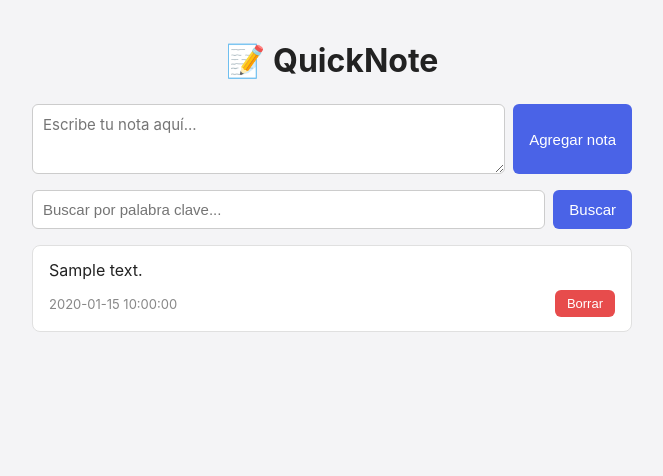
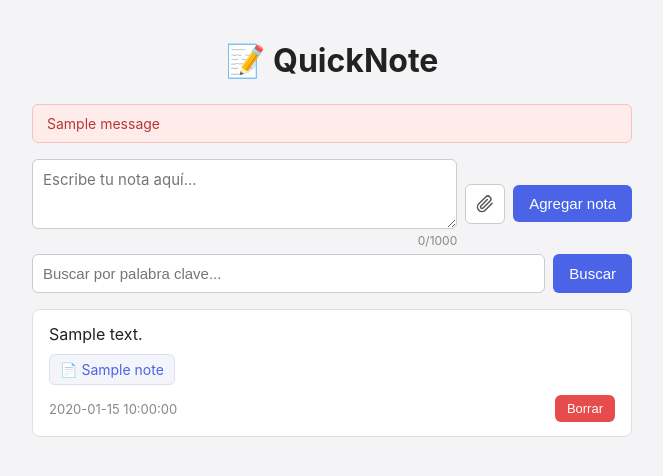
Before and after one commit to CesarrLozanoch/quicknote-web, a Flask app: page / in a window 1280 px wide. Shown: the top 476 px of the page, without its empty margins (308-971 px from the left). Run offline with Flask 3, Linux system fonts and the light colour scheme; one stand-in notice (Sample message) is shown; a database or web service that is not in the repository returns one stand-in record (values such as "Sample title"); some libraries are stand-ins or nearby versions.

Commit message:
Agregar contador de caracteres y adjuntos de archivos a las notas
Limita las notas a 1000 caracteres con contador en tiempo real (validado
tambien en el backend), y permite adjuntar una imagen o PDF (max 5MB) a
cada nota, guardado en /uploads con nombre unico y referenciado en la
tabla notes via migracion aditiva.

Co-Authored-By: Claude Sonnet 5 <noreply@anthropic.com>

```diff
--- a/app.py
+++ b/app.py
@@ -1,14 +1,35 @@
 import os
+import uuid
 from datetime import datetime
 
 import psycopg2
 import psycopg2.extras
 from dotenv import load_dotenv
-from flask import Flask, g, redirect, render_template, request, url_for
+from flask import (
+    Flask,
+    flash,
+    g,
+    redirect,
+    render_template,
+    request,
+    send_from_directory,
+    url_for,
+)
+from werkzeug.utils import secure_filename
 
 load_dotenv()
 
 app = Flask(__name__)
+app.secret_key = os.environ.get("SECRET_KEY", "dev-secret-key-cambiar-en-produccion")
+
+UPLOAD_FOLDER = os.path.join(app.root_path, "uploads")
+ALLOWED_EXTENSIONS = {"jpg", "jpeg", "png", "gif", "webp", "pdf"}
+MAX_FILE_SIZE = 5 * 1024 * 1024  # 5 MB
+
+os.makedirs(UPLOAD_FOLDER, exist_ok=True)
+
+# Un poco mas que MAX_FILE_SIZE para dejar margen al resto del formulario.
+app.config["MAX_CONTENT_LENGTH"] = MAX_FILE_SIZE + (1 * 1024 * 1024)
 
 DATABASE_URL = os.environ.get("DATABASE_URL")
 
@@ -32,6 +53,16 @@ def close_db(exception=None):
         db.close()
 
 
+def allowed_file(filename):
+    return "." in filename and filename.rsplit(".", 1)[1].lower() in ALLOWED_EXTENSIONS
+
+
+@app.errorhandler(413)
+def file_too_large(_error):
+    flash("El archivo adjunto no puede superar los 5MB.")
+    return redirect(url_for("index"))
+
+
 @app.route("/", methods=["GET"])
 def index():
     query = request.args.get("q", "").strip()
@@ -48,27 +79,74 @@ def index():
     return render_template("index.html", notes=notes, query=query)
 
 
+MAX_CONTENT_CHARS = 1000
+
+
 @app.route("/add", methods=["POST"])
 def add_note():
     content = request.form.get("content", "").strip()
-    if content:
-        created_at = datetime.now().strftime("%d/%m/%Y %H:%M")
-        db = get_db()
-        with db.cursor() as cur:
-            cur.execute(
-                "INSERT INTO notes (content, created_at) VALUES (%s, %s)",
-                (content, created_at),
-            )
-        db.commit()
+
+    if not content:
+        return redirect(url_for("index"))
+
+    if len(content) > MAX_CONTENT_CHARS:
+        flash(f"La nota no puede superar los {MAX_CONTENT_CHARS} caracteres.")
+        return redirect(url_for("index"))
+
+    attachment_filename = None
+    attachment_original_name = None
+
+    file = request.files.get("attachment")
+    if file and file.filename:
+        if not allowed_file(file.filename):
+            flash("Solo se permiten imágenes (jpg, png, gif, webp) o archivos PDF.")
+            return redirect(url_for("index"))
+
+        file.seek(0, os.SEEK_END)
+        size = file.tell()
+        file.seek(0)
+        if size > MAX_FILE_SIZE:
+            flash("El archivo adjunto no puede superar los 5MB.")
+            return redirect(url_for("index"))
+
+        extension = file.filename.rsplit(".", 1)[1].lower()
+        attachment_filename = f"{uuid.uuid4().hex}.{extension}"
+        attachment_original_name = secure_filename(file.filename)
+        file.save(os.path.join(UPLOAD_FOLDER, attachment_filename))
+
+    created_at = datetime.now().strftime("%d/%m/%Y %H:%M")
+    db = get_db()
+    with db.cursor() as cur:
+        cur.execute(
+            """
+            INSERT INTO notes (content, created_at, attachment_filename, attachment_original_name)
+            VALUES (%s, %s, %s, %s)
+            """,
+            (content, created_at, attachment_filename, attachment_original_name),
+        )
+    db.commit()
     return redirect(url_for("index"))
+
+
+@app.route("/uploads/<path:filename>")
+def uploaded_file(filename):
+    return send_from_directory(UPLOAD_FOLDER, filename)
 
 
 @app.route("/delete/<int:note_id>", methods=["POST"])
 def delete_note(note_id):
     db = get_db()
     with db.cursor() as cur:
+        cur.execute("SELECT attachment_filename FROM notes WHERE id = %s", (note_id,))
+        note = cur.fetchone()
         cur.execute("DELETE FROM notes WHERE id = %s", (note_id,))
     db.commit()
+
+    if note and note["attachment_filename"]:
+        file_path = os.path.join(UPLOAD_FOLDER, note["attachment_filename"])
+        if os.path.exists(file_path):
+            os.remove(file_path)
+
     return redirect(url_for("index"))
 
 
--- /dev/null
+++ b/static/script.js
@@ -0,0 +1,57 @@
+const MAX_CHARS = 1000;
+
+const textarea = document.getElementById("note-content");
+const counter = document.getElementById("char-counter");
+
+function updateCounter() {
+    const length = textarea.value.length;
+    counter.textContent = `${length}/${MAX_CHARS}`;
+
+    counter.classList.remove("counter-warning", "counter-danger");
+    if (length >= MAX_CHARS) {
+        counter.classList.add("counter-danger");
+    } else if (length >= 900) {
+        counter.classList.add("counter-warning");
+    }
+}
+
+if (textarea && counter) {
+    textarea.addEventListener("input", updateCounter);
+    updateCounter();
+}
+
+const ALLOWED_EXTENSIONS = ["jpg", "jpeg", "png", "gif", "webp", "pdf"];
+const MAX_FILE_SIZE = 5 * 1024 * 1024; // 5 MB
+
+const attachmentInput = document.getElementById("attachment");
+const attachmentName = document.getElementById("attachment-name");
+
+if (attachmentInput && attachmentName) {
+    attachmentInput.addEventListener("change", () => {
+        const file = attachmentInput.files[0];
+        attachmentName.classList.remove("attachment-error");
+
+        if (!file) {
+            attachmentName.textContent = "";
+            return;
+        }
+
+        const extension = file.name.split(".").pop().toLowerCase();
+
+        if (!ALLOWED_EXTENSIONS.includes(extension)) {
+            attachmentName.textContent = "Solo se permiten imágenes (jpg, png, gif, webp) o archivos PDF.";
+            attachmentName.classList.add("attachment-error");
+            attachmentInput.value = "";
+            return;
+        }
+
+        if (file.size > MAX_FILE_SIZE) {
+            attachmentName.textContent = "El archivo adjunto no puede superar los 5MB.";
+            attachmentName.classList.add("attachment-error");
+            attachmentInput.value = "";
+            return;
+        }
+
+        attachmentName.textContent = `📎 ${file.name}`;
+    });
+}
--- a/static/style.css
+++ b/static/style.css
@@ -20,6 +20,22 @@ h1 {
     margin-bottom: 24px;
 }
 
+.flash-messages {
+    list-style: none;
+    padding: 0;
+    margin: 0 0 16px;
+}
+
+.flash-message {
+    background-color: #fdecea;
+    color: #b93636;
+    border: 1px solid #f5c2c0;
+    border-radius: 6px;
+    padding: 10px 14px;
+    font-size: 14px;
+    margin-bottom: 8px;
+}
+
 .note-form,
 .search-form {
     display: flex;
@@ -27,8 +43,13 @@ h1 {
     margin-bottom: 16px;
 }
 
+.note-input-wrapper {
+    flex: 1;
+    display: flex;
+    flex-direction: column;
+}
+
 .note-form textarea {
-    flex: 1;
     min-height: 70px;
     padding: 10px;
     font-size: 15px;
@@ -36,6 +57,88 @@ h1 {
     border-radius: 6px;
     resize: vertical;
     font-family: inherit;
+}
+
+.char-counter {
+    align-self: flex-end;
+    font-size: 12px;
+    color: #888;
+    margin-top: 4px;
+}
+
+.char-counter.counter-warning {
+    color: #d98a00;
+    font-weight: 600;
+}
+
+.char-counter.counter-danger {
+    color: #e74c4c;
+    font-weight: 600;
+}
+
+.note-actions {
+    display: flex;
+    align-items: center;
+    gap: 8px;
+}
+
+.clip-btn {
+    display: flex;
+    align-items: center;
+    justify-content: center;
+    width: 40px;
+    height: 40px;
+    border: 1px solid #ccc;
+    border-radius: 6px;
+    color: #555;
+    cursor: pointer;
+    background: white;
+    flex-shrink: 0;
+}
+
+.clip-btn:hover {
+    background-color: #f0f0f0;
+    color: #4a63e7;
+}
+
+.attachment-name {
+    display: block;
+    font-size: 12px;
+    color: #666;
+    margin: -10px 0 16px;
+}
+
+.attachment-name.attachment-error {
+    color: #e74c4c;
+}
+
+.note-attachment {
+    margin-bottom: 10px;
+}
+
+.attachment-thumb {
+    max-width: 160px;
+    max-height: 160px;
+    border-radius: 6px;
+    border: 1px solid #e0e0e0;
+    display: block;
+}
+
+.attachment-pdf {
+    display: inline-flex;
+    align-items: center;
+    gap: 6px;
+    color: #4a63e7;
+    text-decoration: none;
+    font-size: 14px;
+    background: #f4f5fb;
+    border: 1px solid #dde0f5;
+    border-radius: 6px;
+    padding: 6px 10px;
+}
+
+.attachment-pdf:hover {
+    text-decoration: underline;
 }
 
 .search-form input[type="text"] {
--- a/templates/index.html
+++ b/templates/index.html
@@ -10,10 +10,32 @@
     <div class="container">
         <h1>📝 QuickNote</h1>
 
-        <form action="{{ url_for('add_note') }}" method="POST" class="note-form">
-            <textarea name="content" placeholder="Escribe tu nota aquí..." required></textarea>
-            <button type="submit">Agregar nota</button>
+        {% with messages = get_flashed_messages() %}
+            {% if messages %}
+                <ul class="flash-messages">
+                    {% for message in messages %}
+                        <li class="flash-message">{{ message }}</li>
+                    {% endfor %}
+                </ul>
+            {% endif %}
+        {% endwith %}
+
+        <form action="{{ url_for('add_note') }}" method="POST" class="note-form" enctype="multipart/form-data">
+            <div class="note-input-wrapper">
+                <textarea id="note-content" name="content" placeholder="Escribe tu nota aquí..." maxlength="1000" required></textarea>
+                <span id="char-counter" class="char-counter">0/1000</span>
+            </div>
+            <div class="note-actions">
+                <label for="attachment" class="clip-btn" title="Adjuntar imagen o PDF (máx. 5MB)">
+                    <svg xmlns="http://www.w3.org/2000/svg" width="18" height="18" viewBox="0 0 24 24" fill="none" stroke="currentColor" stroke-width="2" stroke-linecap="round" stroke-linejoin="round">
+                        <path d="M21.44 11.05l-9.19 9.19a6 6 0 01-8.49-8.49l9.19-9.19a4 4 0 015.66 5.66l-9.2 9.19a2 2 0 01-2.83-2.83l8.49-8.48"></path>
+                    </svg>
+                </label>
+                <input type="file" id="attachment" name="attachment" accept=".jpg,.jpeg,.png,.gif,.webp,.pdf" hidden>
+                <button type="submit">Agregar nota</button>
+            </div>
         </form>
+        <span id="attachment-name" class="attachment-name"></span>
 
         <form action="{{ url_for('index') }}" method="GET" class="search-form">
             <input type="text" name="q" placeholder="Buscar por palabra clave..." value="{{ query }}">
@@ -28,6 +50,20 @@
                 {% for note in notes %}
                     <li class="note-item">
                         <div class="note-content">{{ note.content }}</div>
+                        {% if note.attachment_filename %}
+                            {% set ext = note.attachment_filename.rsplit('.', 1)[-1].lower() %}
+                            <div class="note-attachment">
+                                {% if ext in ['jpg', 'jpeg', 'png', 'gif', 'webp'] %}
+                                    <a href="{{ url_for('uploaded_file', filename=note.attachment_filename) }}" target="_blank" rel="noopener">
+                                        <img src="{{ url_for('uploaded_file', filename=note.attachment_filename) }}" alt="{{ note.attachment_original_name }}" class="attachment-thumb">
+                                    </a>
+                                {% else %}
+                                    <a href="{{ url_for('uploaded_file', filename=note.attachment_filename) }}" target="_blank" rel="noopener" class="attachment-pdf">
+                                        📄 {{ note.attachment_original_name }}
+                                    </a>
+                                {% endif %}
+                            </div>
+                        {% endif %}
                         <div class="note-footer">
                             <span class="note-date">{{ note.created_at }}</span>
                             <form action="{{ url_for('delete_note', note_id=note.id) }}" method="POST">
@@ -47,5 +83,6 @@
             </p>
         {% endif %}
     </div>
+    <script src="{{ url_for('static', filename='script.js') }}"></script>
 </body>
 </html>
```
Also changed, not shown: add_attachment_columns.py (added, +43 -0 lines), 1 other file.
